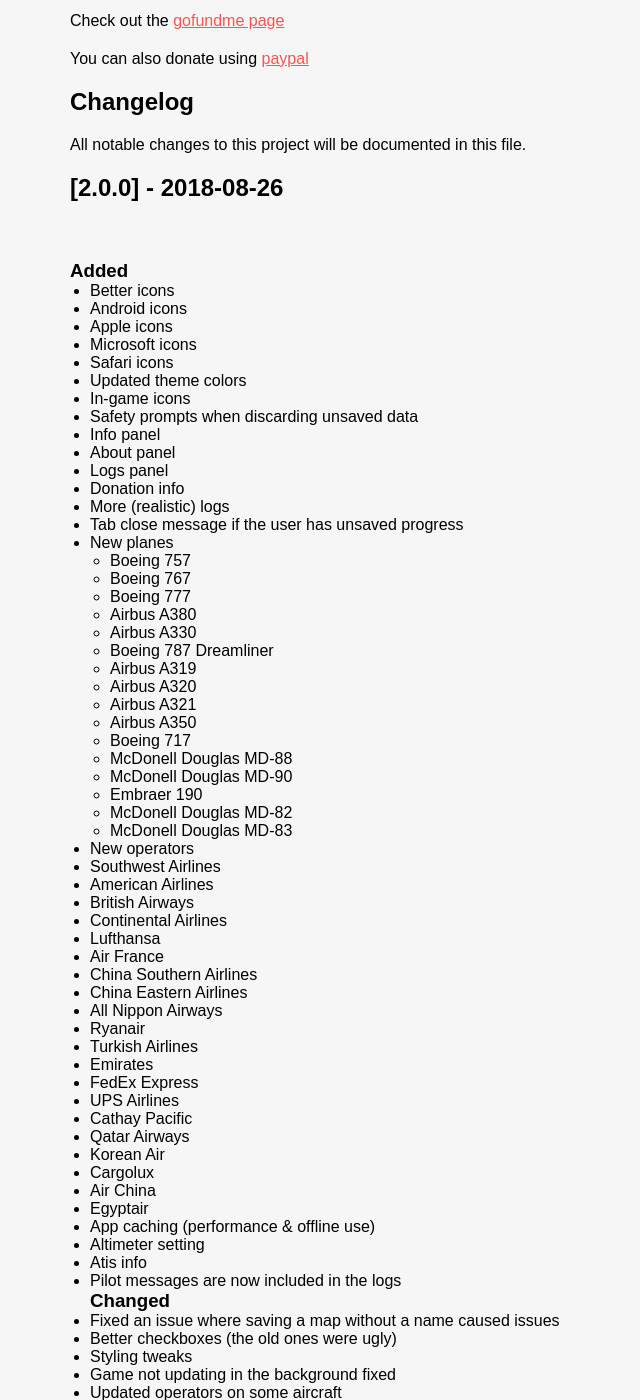
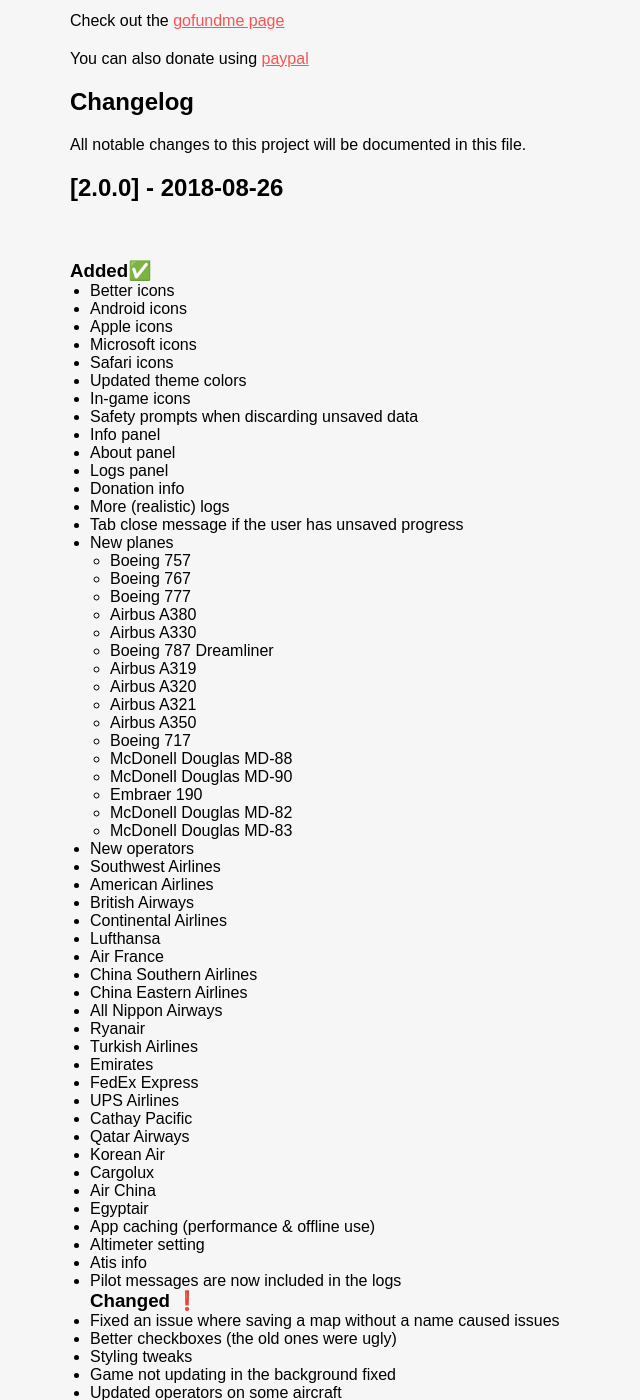
Before and after one commit to LesterGallagher/LesterGallagher.github.io, a Jekyll site: the page built from _posts/2018-08-26-atc-manager-2-version-2.markdown, in a window 1280 px wide and 1400 px high, scrolled down 1354 px. Shown: the whole window, without its empty margins (0-640 px from the left). Built offline with Jekyll 4.4.1, drawn with Linux system fonts in a browser that asks for light colours.

```diff
--- a/_posts/2018-08-26-atc-manager-2-version-2.markdown
+++ b/_posts/2018-08-26-atc-manager-2-version-2.markdown
@@ -36,7 +36,7 @@ All notable changes to this project will be documented in this file.
 
 ## [2.0.0] - 2018-08-26
 <br>
-### Added
+### Added✅
 - Better icons
 - Android icons
 - Apple icons
@@ -94,7 +94,7 @@ All notable changes to this project will be documented in this file.
 - Atis info
 - Pilot messages are now included in the logs
 <br>
-### Changed
+### Changed ❗
 - Fixed an issue where saving a map without a name caused issues
 - Better checkboxes (the old ones were ugly)
 - Styling tweaks
@@ -105,7 +105,7 @@ All notable changes to this project will be documented in this file.
 - Default airport/map colors changed
 - Optimized web-app size
 <br>
-### Removed
+### Removed❌
 - Speech recognition option is removed (because it hasn't yet been implemented)
 
 <br><br>
```
